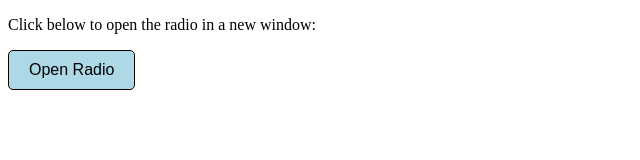
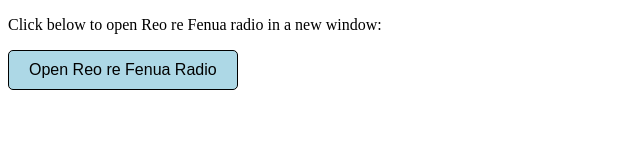
Before and after one commit to jmatariki/fakamae, a plain HTML site: page index.html in a window 1280 px wide. Shown: the whole page, without its empty margins (0-640 px from the left). Drawn offline with Linux system fonts and the light colour scheme.

Commit message:
Update index.html

```diff
--- a/index.html
+++ b/index.html
@@ -26,7 +26,7 @@
     </style>
 </head>
 <body>
-    <p>Click below to open the radio in a new window:</p>
-    <button onclick="openPopup()">Open Radio</button>
+    <p>Click below to open Reo re Fenua radio in a new window:</p>
+    <button onclick="openPopup()">Open Reo re Fenua Radio</button>
 </body>
 </html>
```
